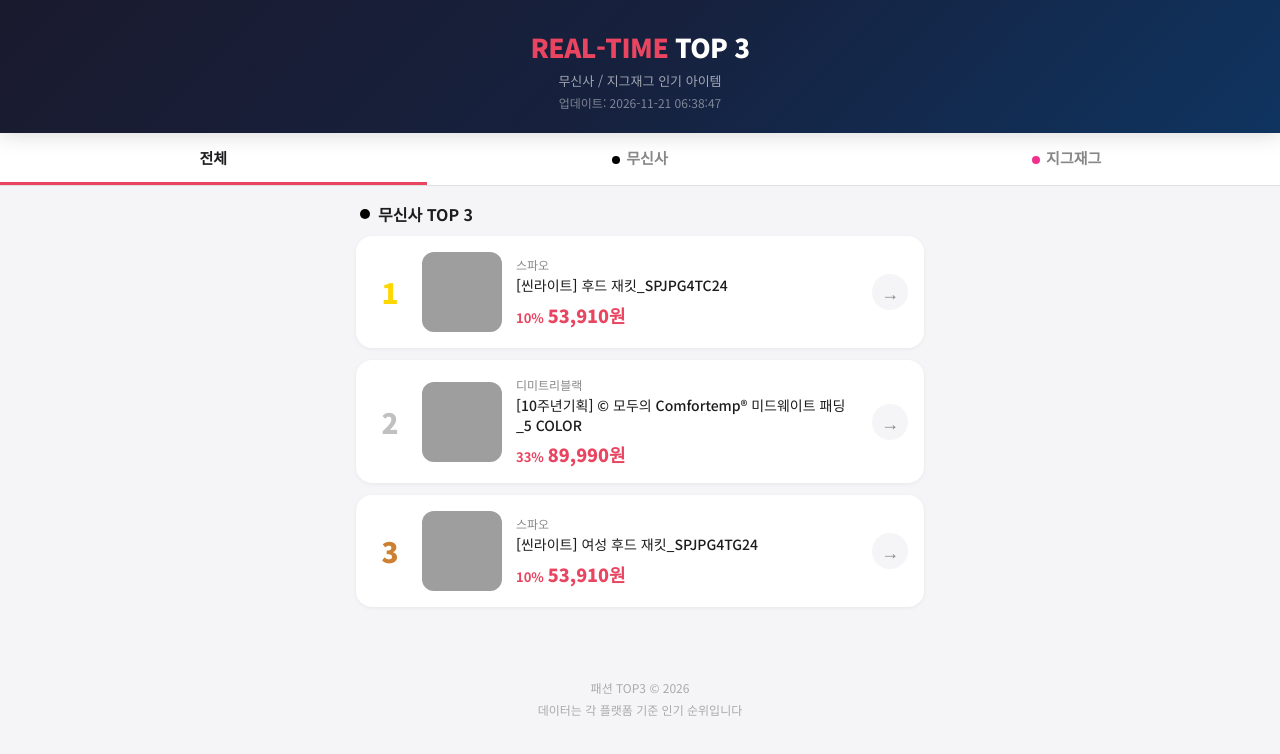
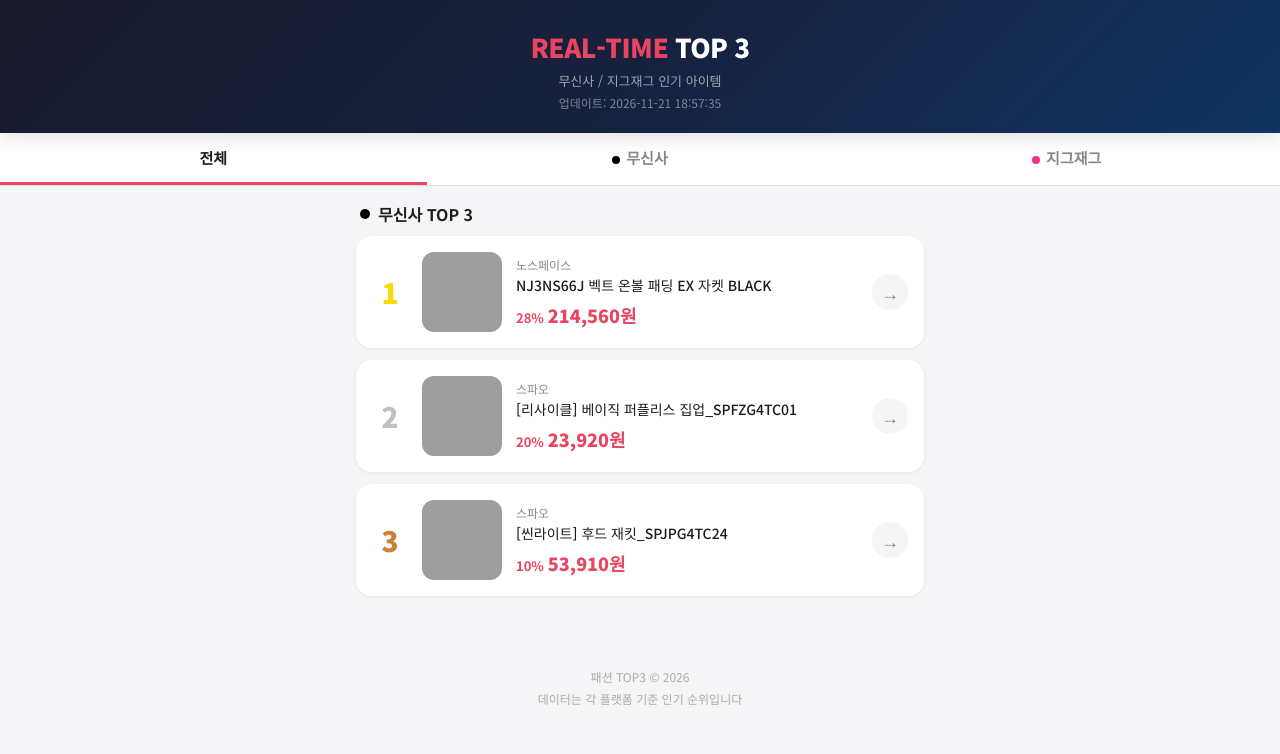
Before and after one commit to dahyun-hey/fashion-top3, a plain HTML site: page index.html in a window 1280 px wide. Drawn offline with Linux system fonts and the light colour scheme; grey boxes are pictures that could not be loaded.

Commit message:
자동 업데이트: 2026-11-22 03:57

```diff
--- a/index.html
+++ b/index.html
@@ -59,7 +59,7 @@
 <div class="content" id="content"></div>
 <footer>패션 TOP3 &copy; 2026<br>데이터는 각 플랫폼 기준 인기 순위입니다</footer>
 <script>
-const DATA = {"updated_at": "2026-11-21 06:38:47", "platforms": {"musinsa": {"name": "무신사", "color": "#000000", "items": [{"rank": 1, "brand": "스파오", "name": "[씬라이트] 후드 재킷_SPJPG4TC24", "price": 53910, "discount": 10, "image": "https://image.msscdn.net/images/goods_img/20260714/6838640/6838640_17923731815532_500.jpg", "link": "https://www.musinsa.com/products/6838640"}, {"rank": 2, "brand": "디미트리블랙", "name": "[10주년기획] © 모두의 Comfortemp® 미드웨이트 패딩_5 COLOR", "price": 89990, "discount": 33, "image": "https://image.msscdn.net/images/goods_img/20260819/7108774/7108774_17950559711884_500.jpg", "link": "https://www.musinsa.com/products/7108774"}, {"rank": 3, "brand": "스파오", "name": "[씬라이트] 여성 후드 재킷_SPJPG4TG24", "price": 53910, "discount": 10, "image": "https://image.msscdn.net/images/goods_img/20260714/6838154/6838154_17884174549576_500.jpg", "link": "https://www.musinsa.com/products/6838154"}]}, "zigzag": {"name": "지그재그", "color": "#f0308a", "items": [], "error": "Expecting value: line 1 column 1 (char 0)"}}};
+const DATA = {"updated_at": "2026-11-21 18:57:35", "platforms": {"musinsa": {"name": "무신사", "color": "#000000", "items": [{"rank": 1, "brand": "노스페이스", "name": "NJ3NS66J 벡트 온볼 패딩 EX 자켓 BLACK", "price": 214560, "discount": 28, "image": "https://image.msscdn.net/images/goods_img/20261006/7456644/7456644_17944402326383_500.jpg", "link": "https://www.musinsa.com/products/7456644"}, {"rank": 2, "brand": "스파오", "name": "[리사이클] 베이직 퍼플리스 집업_SPFZG4TC01", "price": 23920, "discount": 20, "image": "https://image.msscdn.net/images/goods_img/20260706/6788199/6788199_17918633849384_500.png", "link": "https://www.musinsa.com/products/6788199"}, {"rank": 3, "brand": "스파오", "name": "[씬라이트] 후드 재킷_SPJPG4TC24", "price": 53910, "discount": 10, "image": "https://image.msscdn.net/images/goods_img/20260714/6838640/6838640_17923731815532_500.jpg", "link": "https://www.musinsa.com/products/6838640"}]}, "zigzag": {"name": "지그재그", "color": "#f0308a", "items": [], "error": "Expecting value: line 1 column 1 (char 0)"}}};
 
 let currentTab = 'all';
 
```
